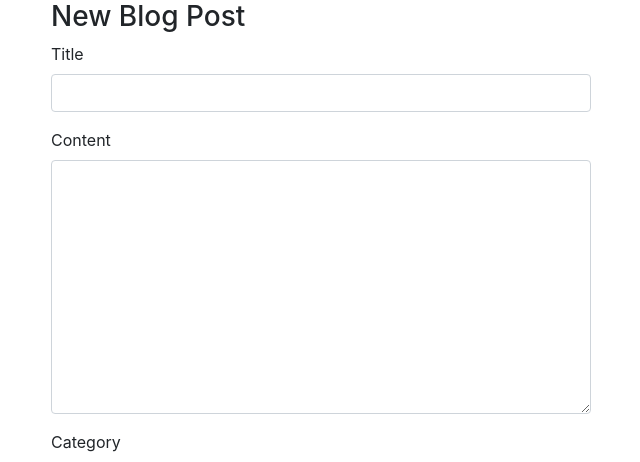
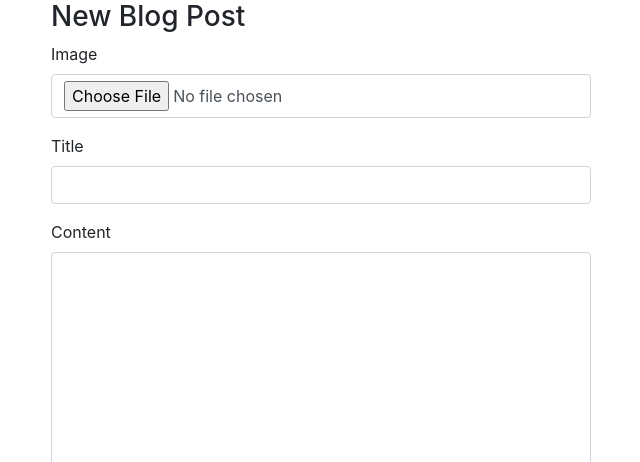
Before and after one commit to ant-git/simple-blog, a Flask app: page /post in a window 1280 px wide. Shown: the top 462 px of the page, without its empty margins (34-674 px from the left). Run offline with Flask 2, Linux system fonts and the light colour scheme; the visitor is signed in with stand-in values (Sample User, id 1); data that the repository does not hold is empty; some libraries are stand-ins or nearby versions.

Commit message:
Add upload image form and handle upload via controller

```diff
--- a/blog/form.py
+++ b/blog/form.py
@@ -4,7 +4,7 @@ from wtforms.ext.sqlalchemy.fields import QuerySelectField
 
 from author.form import RegisterForm
 from blog.models import Category
-
+from flask_wtf.file import  FileField, FileAllowed
 
 class SetupForm(RegisterForm):
     name = StringField('Blog name', [
@@ -19,6 +19,9 @@ def categories():
 
 
 class PostForm(Form):
+    image = FileField('Image', validators=[
+        FileAllowed(['jpg', 'png', 'gif'], 'Images only!')
+    ])
     title = StringField('Title', [
         validators.DataRequired(),
         validators.Length(max=80)
--- a/blog/models.py
+++ b/blog/models.py
@@ -34,12 +34,13 @@ class Post(db.Model):
     def imgsrc(self):
         return uploaded_images.url(self.image)
 
-    def __init__(self, blog, author, title, body, category, slug=None, publish_date=None, live=True):
+    def __init__(self, blog, author, title, body, category, image=None, slug=None, publish_date=None, live=True):
         self.blog_id = blog.id
         self.author_id = author.id
         self.title = title
         self.body = body
         self.category_id = category.id
+        self.image = image
         self.slug = slug
         if publish_date is None:
             self.publish_date = datetime.utcnow()
--- a/blog/views.py
+++ b/blog/views.py
@@ -1,8 +1,8 @@
 from slugify import slugify
 
 from __init__ import app
-from __init__ import db
-from flask import render_template, redirect, flash, url_for, session, abort
+from __init__ import db, uploaded_images
+from flask import render_template, redirect, flash, url_for, session, abort, request
 from blog.form import SetupForm, PostForm
 from author.models import Author
 from blog.models import Blog, Category, Post
@@ -77,6 +77,12 @@ def setup():
 def post():
     form = PostForm()
     if form.validate_on_submit():
+        image = request.files.get('image')
+        filename = None
+        try:
+            filename = uploaded_images.save(image)
+        except:
+            flash("The image was not uploaded")
         if form.new_category.data:
             # creating new category
             new_category = Category(form.new_category.data)
@@ -94,7 +100,7 @@ def post():
         title = form.title.data
         body = form.body.data
         slug = slugify(title)
-        post = Post(blog, author, title, body, category, slug)
+        post = Post(blog, author, title, body, category, filename, slug)
         db.session.add(post)
         db.session.commit()
         return redirect(url_for('article', slug=slug))
--- a/templates/blog/post.html
+++ b/templates/blog/post.html
@@ -7,8 +7,9 @@
     <div class="col-md-offset-3 col-md-6">
         <h3>New Blog Post</h3>
         {% from "_formhelper.html" import render_field%}
-        <form method="POST" action="{{ url_for('post') }}" role="form">
+        <form method="POST" action="{{ url_for('post') }}" enctype="multipart/form-data" role="form">
             {{ form.hidden_tag() }}
+            {{ render_field(form.image, class="form-control") }}
             {{ render_field(form.title, class='form-control') }}
             {{ render_field(form.body, class='form-control', rows=10) }}
             {{ render_field(form.category, class='form-control') }}
```
Also changed, not shown: static/images/3dDoge.gif (added).
